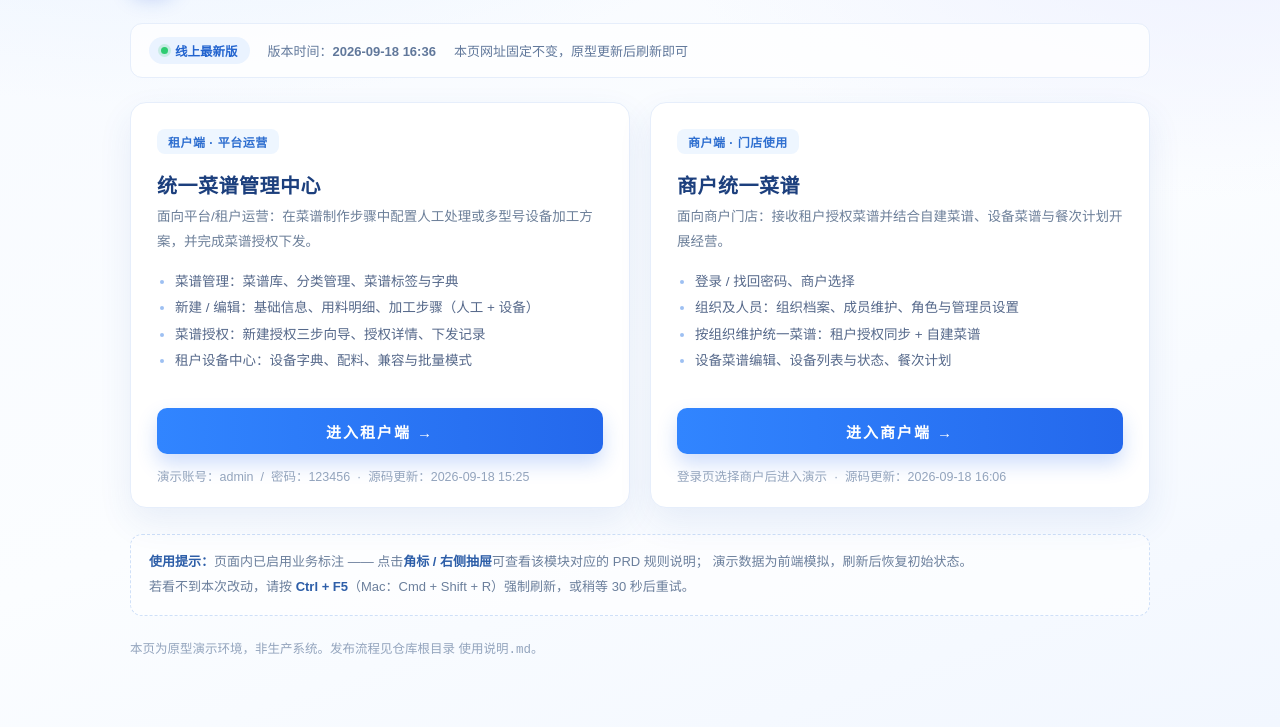
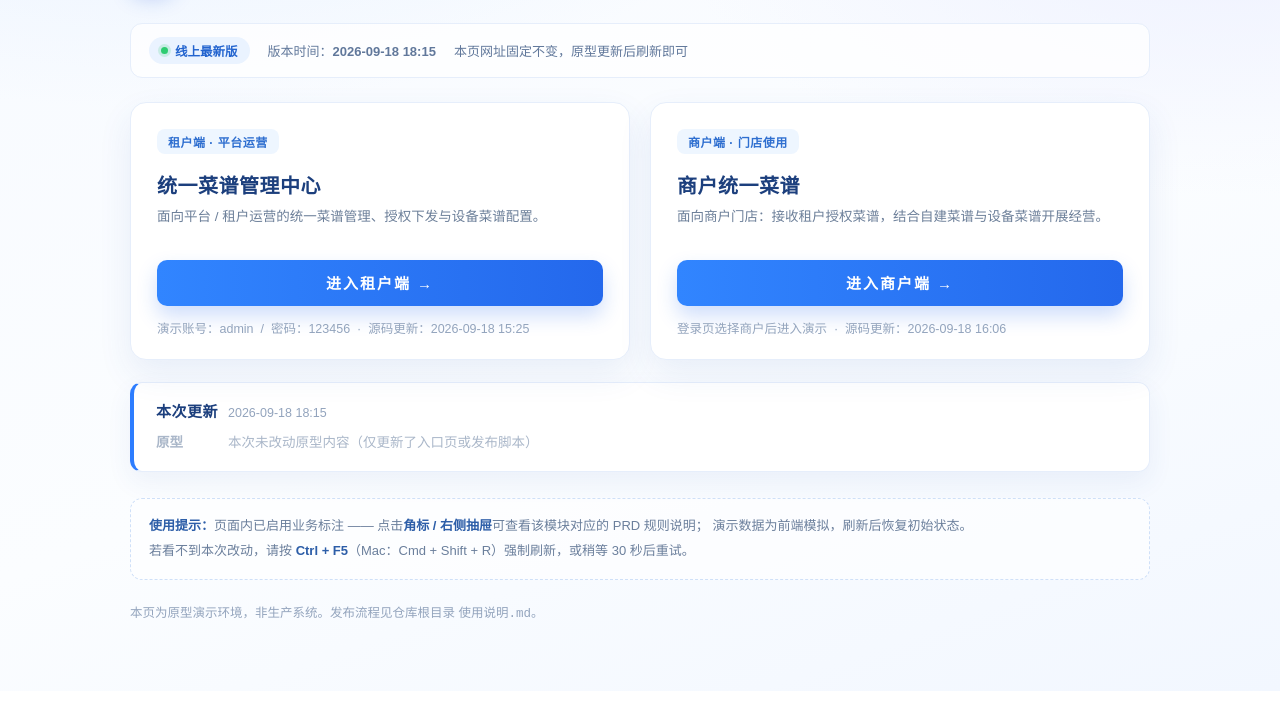
Before and after one commit to weiyifu13757187351/smart-catering-recipe-prototype, a plain HTML site: page index.html in a window 1280 px wide. Shown: the part 122-849 px from the top of the page. After the commit the page ends 813 px from the top, so only its background shows below. Drawn offline with Linux system fonts and the light colour scheme.

Commit message:
更新原型 2026-09-18 18:15

```diff
--- a/index.html
+++ b/index.html
@@ -56,6 +56,18 @@
     text-decoration: none; background: linear-gradient(90deg, #3185ff, #2468ec); box-shadow: 0 10px 20px rgba(38, 104, 236, .22);
   }
   .go:hover { filter: brightness(1.05); }
+  .update {
+    margin: 22px 0 0; padding: 17px 22px 15px; border: 1px solid var(--line); border-left: 4px solid #2d7dff;
+    border-radius: 12px; background: #fff; box-shadow: 0 10px 26px rgba(44, 92, 173, .07);
+  }
+  .update-head { display: flex; flex-wrap: wrap; align-items: baseline; gap: 10px; margin-bottom: 9px; }
+  .update-head b { font-size: 15px; letter-spacing: .5px; color: #1c3f7d; }
+  .update-head span { font-size: 12.5px; color: #93a4bd; }
+  .update-row { display: flex; gap: 10px; font-size: 13.5px; line-height: 1.95; color: #55688a; }
+  .update-row + .update-row { margin-top: 3px; }
+  .update-row em { flex: none; width: 62px; font-style: normal; font-weight: 700; color: #2f6fd0; }
+  .update-row.none, .update-row.none em { color: #aab7c9; }
+  .update-row b { color: #2d5ea8; }
   .tip {
     margin: 26px 0 0; padding: 15px 18px; border: 1px dashed #cfe0f8; border-radius: 12px;
     background: rgba(255, 255, 255, .6); font-size: 13px; line-height: 1.9; color: #6b7f9c;
@@ -84,13 +96,7 @@
     <section class="card">
       <span class="tag">租户端 · 平台运营</span>
       <h2>统一菜谱管理中心</h2>
-      <p class="desc">面向平台/租户运营：在菜谱制作步骤中配置人工处理或多型号设备加工方案，并完成菜谱授权下发。</p>
-      <ul>
-        <li>菜谱管理：菜谱库、分类管理、菜谱标签与字典</li>
-        <li>新建 / 编辑：基础信息、用料明细、加工步骤（人工 + 设备）</li>
-        <li>菜谱授权：新建授权三步向导、授权详情、下发记录</li>
-        <li>租户设备中心：设备字典、配料、兼容与批量模式</li>
-      </ul>
+      <p class="desc">面向平台 / 租户运营的统一菜谱管理、授权下发与设备菜谱配置。</p>
       <a class="go" href="tenant/index.html">进入租户端 →</a>
       <div class="meta">演示账号：admin &nbsp;/&nbsp; 密码：123456 &nbsp;·&nbsp; 源码更新：<span id="verTenant">—</span></div>
     </section>
@@ -98,16 +104,18 @@
     <section class="card">
       <span class="tag">商户端 · 门店使用</span>
       <h2>商户统一菜谱</h2>
-      <p class="desc">面向商户门店：接收租户授权菜谱并结合自建菜谱、设备菜谱与餐次计划开展经营。</p>
-      <ul>
-        <li>登录 / 找回密码、商户选择</li>
-        <li>组织及人员：组织档案、成员维护、角色与管理员设置</li>
-        <li>按组织维护统一菜谱：租户授权同步 + 自建菜谱</li>
-        <li>设备菜谱编辑、设备列表与状态、餐次计划</li>
-      </ul>
+      <p class="desc">面向商户门店：接收租户授权菜谱，结合自建菜谱与设备菜谱开展经营。</p>
       <a class="go" href="merchant/index.html">进入商户端 →</a>
       <div class="meta">登录页选择商户后进入演示 &nbsp;·&nbsp; 源码更新：<span id="verMerchant">—</span></div>
     </section>
+  </div>
+
+  <div class="update" id="updateBox" hidden>
+    <div class="update-head">
+      <b>本次更新</b>
+      <span id="updateAt"></span>
+    </div>
+    <div id="updateRows"></div>
   </div>
 
   <div class="tip">
@@ -122,6 +130,37 @@
 </div>
 
 <script>
+  // 渲染「本次更新」：数据来自发布脚本生成的 version.json，无需手工维护
+  function renderUpdate(v) {
+    var box = document.getElementById('updateBox');
+    var rows = document.getElementById('updateRows');
+    if (!box || !rows) return;
+    var ch = v && v.changes;
+    if (!ch) return;                                  // 旧版 version.json 没有该字段就不显示
+
+    var esc = function (s) {
+      return String(s).replace(/&/g, '&amp;').replace(/</g, '&lt;').replace(/>/g, '&gt;');
+    };
+    var row = function (name, side) {
+      var mods = (side && side.modules) || [];
+      var n = (side && side.fileCount) || 0;
+      if (!n) return '<div class="update-row none"><em>' + name + '</em><span>本次无改动</span></div>';
+      var text = esc(mods.join('、'));
+      if (side.moreCount) text += '，另有 <b>' + Number(side.moreCount) + '</b> 个模块';
+      return '<div class="update-row"><em>' + name + '</em><span>' + text +
+             '（<b>' + Number(n) + '</b> 个文件）</span></div>';
+    };
+
+    var total = ((ch.tenant && ch.tenant.fileCount) || 0) + ((ch.merchant && ch.merchant.fileCount) || 0);
+    rows.innerHTML = (total === 0)
+      ? '<div class="update-row none"><em>原型</em><span>本次未改动原型内容（仅更新了入口页或发布脚本）</span></div>'
+      : row('租户端', ch.tenant) + row('商户端', ch.merchant);
+
+    var at = document.getElementById('updateAt');
+    if (at && v.publishedAt) at.textContent = v.publishedAt;
+    box.hidden = false;
+  }
+
   fetch('version.json?t=' + Date.now(), { cache: 'no-store' })
     .then(function (r) { if (!r.ok) throw new Error(r.status); return r.text(); })
     .then(function (t) { return JSON.parse(t.replace(/^\uFEFF/, '')); })
@@ -130,6 +169,7 @@
       set('verTime', v.publishedAt);
       set('verTenant', v.tenantSourceAt);
       set('verMerchant', v.merchantSourceAt);
+      renderUpdate(v);
     })
     .catch(function () {
       var el = document.getElementById('verTime');
--- a/version.json
+++ b/version.json
@@ -1,7 +1,23 @@
 {
-    "publishedAt":  "2026-09-18 16:36",
-    "publishLabel":  "更新原型 2026-09-18 16:36",
+    "publishedAt":  "2026-09-18 18:15",
+    "publishLabel":  "更新原型 2026-09-18 18:15",
     "tenantSourceAt":  "2026-09-18 15:25",
     "merchantSourceAt":  "2026-09-18 16:06",
+    "changes":  {
+                    "tenant":  {
+                                   "modules":  [
+
+                                               ],
+                                   "moreCount":  0,
+                                   "fileCount":  0
+                               },
+                    "merchant":  {
+                                     "modules":  [
+
+                                                 ],
+                                     "moreCount":  0,
+                                     "fileCount":  0
+                                 }
+                },
     "site":  "https://weiyifu13757187351.github.io/smart-catering-recipe-prototype/"
 }
```
Also changed, not shown: 3 other files.
